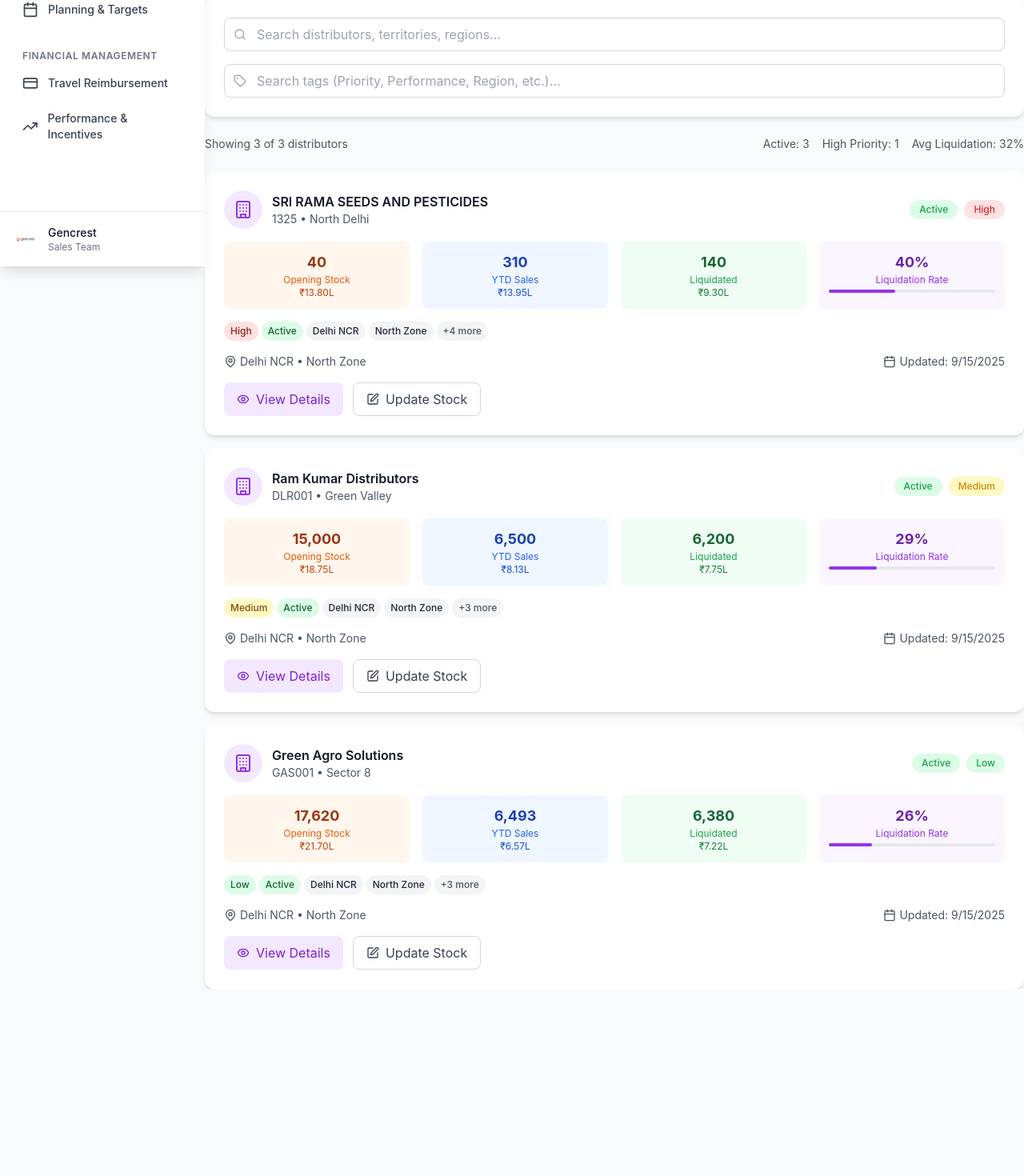
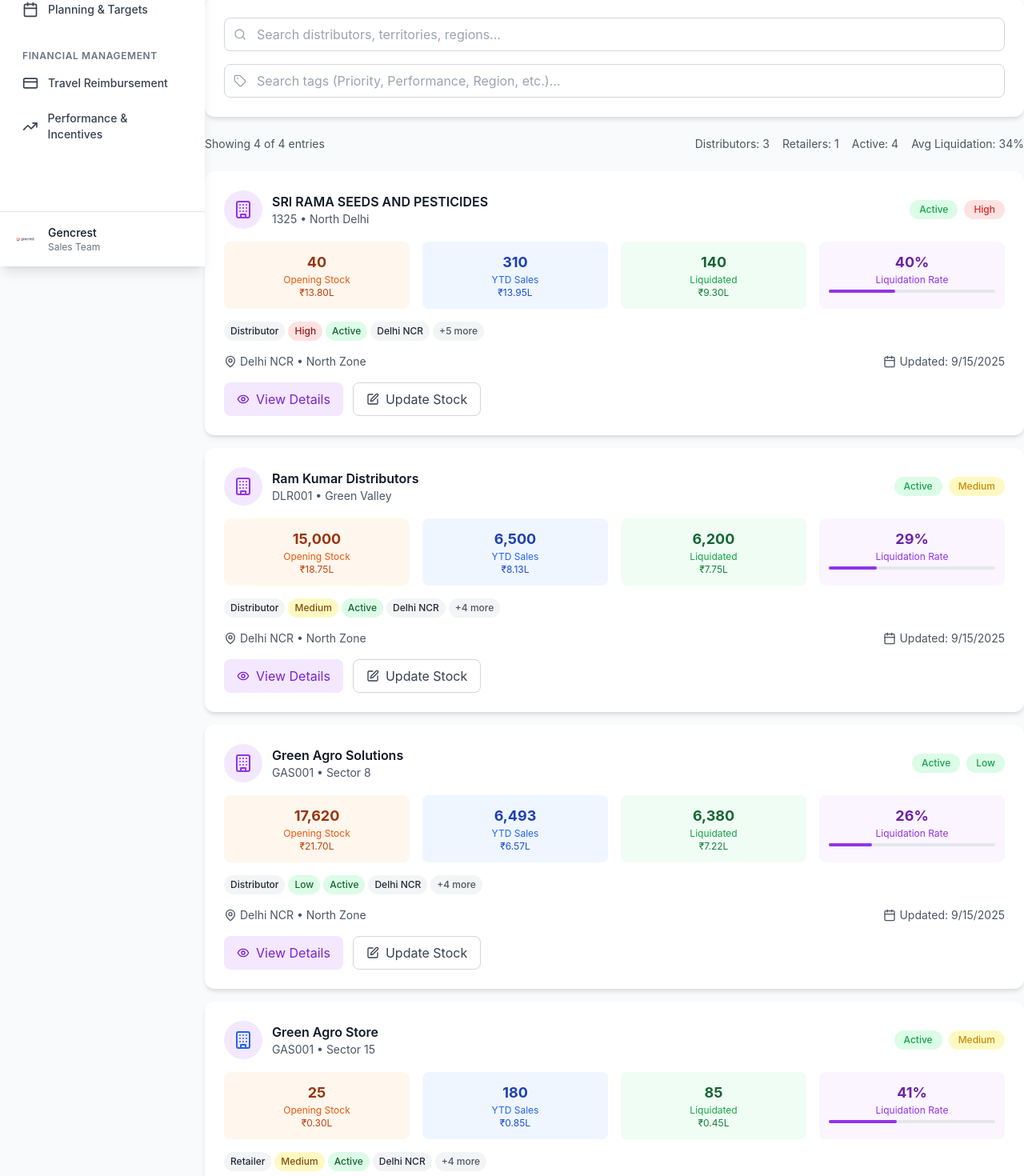
Before and after one commit to nairmahesh/gencrestproject, a React (Vite) app: page /liquidation in a window 1280 px wide. Shown: the part 467-1937 px from the top of the page at 80% size. Before the commit the page ends 1703 px from the top, so only its background shows below. Built offline with nearby package versions, Linux system fonts and the light colour scheme.

Commit message:
Update Liquidation with Distributor/Retailer as main filters

```diff
--- a/src/pages/Liquidation.tsx
+++ b/src/pages/Liquidation.tsx
@@ -40,6 +40,7 @@ const Liquidation: React.FC = () => {
   const distributorsWithTags = distributorMetrics.map(distributor => ({
     ...distributor,
     tags: [
+      'Distributor', // Main filter option
       distributor.priority,
       distributor.status,
       distributor.region,
@@ -53,23 +54,63 @@ const Liquidation: React.FC = () => {
     ].filter(Boolean)
   }));
 
+  // Add sample retailer data for demonstration
+  const retailerData = [
+    {
+      id: 'RET001',
+      distributorName: 'Green Agro Store',
+      distributorCode: 'GAS001',
+      territory: 'Sector 15',
+      region: 'Delhi NCR',
+      zone: 'North Zone',
+      status: 'Active' as const,
+      priority: 'Medium' as const,
+      metrics: {
+        openingStock: { volume: 25, value: 0.30 },
+        ytdNetSales: { volume: 180, value: 0.85 },
+        liquidation: { volume: 85, value: 0.45 },
+        balanceStock: { volume: 120, value: 0.70 },
+        liquidationPercentage: 41,
+        lastUpdated: new Date().toISOString()
+      },
+      tags: [
+        'Retailer', // Main filter option
+        'Medium',
+        'Active',
+        'Delhi NCR',
+        'North Zone',
+        'Medium Performance',
+        'Fertilizers',
+        'Sector 15'
+      ]
+    }
+  ];
+
+  // Combine distributors and retailers
+  const allEntities = [...distributorsWithTags, ...retailerData];
+
   // Get all unique tags
-  const allTags = Array.from(new Set(distributorsWithTags.flatMap(d => d.tags)));
+  const allTags = Array.from(new Set(allEntities.flatMap(d => d.tags)));
+
+  // Prioritize main filter options
+  const mainTags = ['Distributor', 'Retailer'];
+  const otherTags = allTags.filter(tag => !mainTags.includes(tag));
+  const sortedTags = [...mainTags, ...otherTags];
 
   // Filter tags based on search
-  const filteredTags = allTags.filter(tag =>
+  const filteredTags = sortedTags.filter(tag =>
     tag.toLowerCase().includes(searchTag.toLowerCase())
   );
 
   // Filter distributors based on search and tags
-  const filteredDistributors = distributorsWithTags.filter(distributor => {
-    const matchesSearch = distributor.distributorName.toLowerCase().includes(searchTerm.toLowerCase()) ||
-                         distributor.distributorCode.toLowerCase().includes(searchTerm.toLowerCase()) ||
-                         distributor.territory.toLowerCase().includes(searchTerm.toLowerCase()) ||
-                         distributor.region.toLowerCase().includes(searchTerm.toLowerCase());
+  const filteredEntities = allEntities.filter(entity => {
+    const matchesSearch = entity.distributorName.toLowerCase().includes(searchTerm.toLowerCase()) ||
+                         entity.distributorCode.toLowerCase().includes(searchTerm.toLowerCase()) ||
+                         entity.territory.toLowerCase().includes(searchTerm.toLowerCase()) ||
+                         entity.region.toLowerCase().includes(searchTerm.toLowerCase());
 
     const matchesTags = selectedTags.length === 0 ||
-                       selectedTags.some(tag => distributor.tags.includes(tag));
+                       selectedTags.some(tag => entity.tags.includes(tag));
 
     return matchesSearch && matchesTags;
   });
@@ -242,9 +283,34 @@ const Liquidation: React.FC = () => {
           {/* Available Tags */}
           {searchTag && (
             <div className="border-t pt-4">
-              <p className="text-sm font-medium text-gray-700 mb-2">Available Tags:</p>
+              <p className="text-sm font-medium text-gray-700 mb-2">Available Filters:</p>
+
+              {/* Main Filter Options */}
+              <div className="mb-3">
+                <p className="text-xs font-medium text-gray-600 mb-2">Type:</p>
                 <div className="flex flex-wrap gap-2">
-                {filteredTags.map(tag => (
+                  {mainTags.filter(tag => tag.toLowerCase().includes(searchTag.toLowerCase())).map(tag => (
+                    <button
+                      key={tag}
+                      onClick={() => handleTagToggle(tag)}
+                      className={`px-3 py-1 rounded-full text-sm font-medium transition-colors ${
+                        selectedTags.includes(tag)
+                          ? 'bg-purple-600 text-white'
+                          : 'bg-purple-100 text-purple-700 hover:bg-purple-200'
+                      }`}
+                    >
+                      {tag}
+                    </button>
+                  ))}
+                </div>
+              </div>
+
+              {/* Other Filter Options */}
+              {otherTags.filter(tag => tag.toLowerCase().includes(searchTag.toLowerCase())).length > 0 && (
+                <div>
+                  <p className="text-xs font-medium text-gray-600 mb-2">Other Filters:</p>
+                  <div className="flex flex-wrap gap-2">
+                    {otherTags.filter(tag => tag.toLowerCase().includes(searchTag.toLowerCase())).map(tag => (
                       <button
                         key={tag}
                         onClick={() => handleTagToggle(tag)}
@@ -258,6 +324,8 @@ const Liquidation: React.FC = () => {
                       </button>
                     ))}
                   </div>
+                </div>
+              )}
             </div>
           )}
 
@@ -289,7 +357,7 @@ const Liquidation: React.FC = () => {
       {/* Results Summary */}
       <div className="flex items-center justify-between text-sm text-gray-600">
         <span>
-          Showing {filteredDistributors.length} of {distributorsWithTags.length} distributors
+          Showing {filteredEntities.length} of {allEntities.length} entries
           {selectedTags.length > 0 && (
             <span className="ml-2">
               (filtered by {selectedTags.length} tag{selectedTags.length !== 1 ? 's' : ''})
@@ -297,20 +365,25 @@ const Liquidation: React.FC = () => {
           )}
         </span>
         <div className="flex items-center space-x-4">
-          <span>Active: {filteredDistributors.filter(d => d.status === 'Active').length}</span>
-          <span>High Priority: {filteredDistributors.filter(d => d.priority === 'High').length}</span>
-          <span>Avg Liquidation: {Math.round(filteredDistributors.reduce((sum, d) => sum + d.metrics.liquidationPercentage, 0) / filteredDistributors.length || 0)}%</span>
+          <span>Distributors: {filteredEntities.filter(d => d.tags.includes('Distributor')).length}</span>
+          <span>Retailers: {filteredEntities.filter(d => d.tags.includes('Retailer')).length}</span>
+          <span>Active: {filteredEntities.filter(d => d.status === 'Active').length}</span>
+          <span>Avg Liquidation: {Math.round(filteredEntities.reduce((sum, d) => sum + d.metrics.liquidationPercentage, 0) / filteredEntities.length || 0)}%</span>
         </div>
       </div>
 
       {/* Distributors List */}
       <div className="space-y-4">
-        {filteredDistributors.map((distributor) => (
+        {filteredEntities.map((distributor) => (
           <div key={distributor.id} className="bg-white rounded-xl p-6 card-shadow card-hover">
             <div className="flex items-center justify-between mb-4">
               <div className="flex items-center space-x-3">
                 <div className="w-12 h-12 bg-purple-100 rounded-full flex items-center justify-center">
+                  {distributor.tags.includes('Distributor') ? (
                     <Building className="w-6 h-6 text-purple-600" />
+                  ) : (
+                    <Building className="w-6 h-6 text-blue-600" />
+                  )}
                 </div>
                 <div>
                   <h3 className="font-semibold text-gray-900">{distributor.distributorName}</h3>
@@ -411,10 +484,10 @@ const Liquidation: React.FC = () => {
         ))}
       </div>
 
-      {filteredDistributors.length === 0 && (
+      {filteredEntities.length === 0 && (
         <div className="text-center py-12">
           <Droplets className="w-12 h-12 text-gray-400 mx-auto mb-4" />
-          <p className="text-gray-500">No distributors found</p>
+          <p className="text-gray-500">No entries found</p>
         </div>
       )}
     </div>
```
Lines whose indentation alone changed are shown as unchanged.
